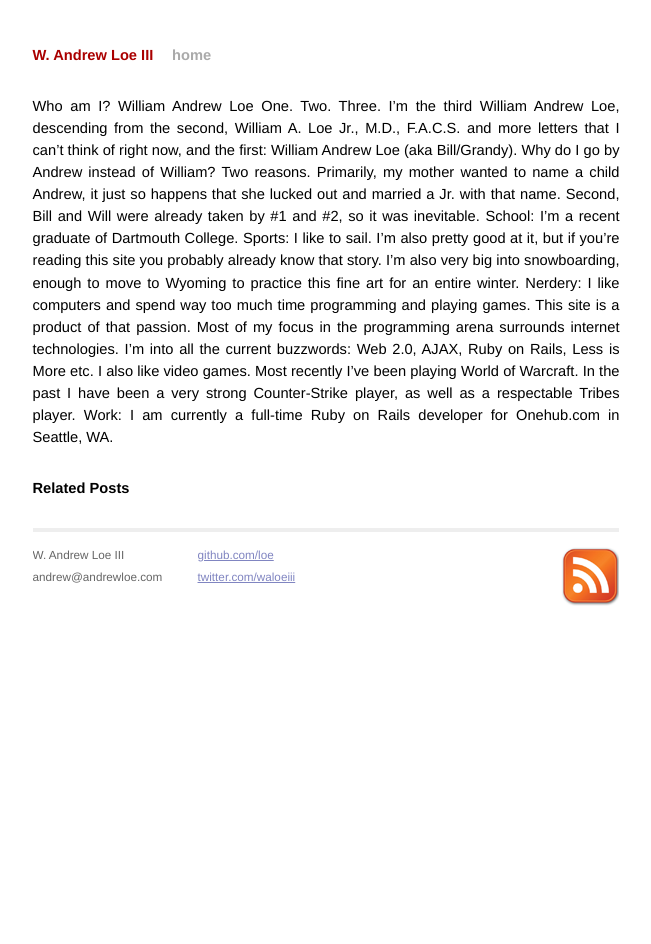
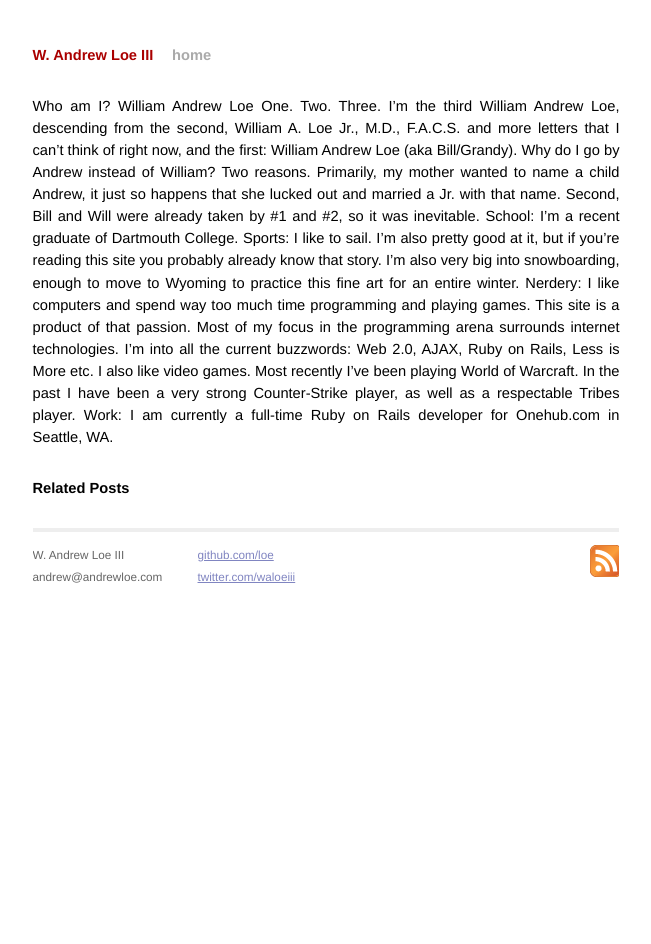
Before and after one commit to loe/journal, a Jekyll site: the page built from about.html, in a window 1280 px wide. Shown: the whole page, without its empty margins (314-965 px from the left). Built offline with Jekyll 4.4.1, drawn with Linux system fonts in a browser that asks for light colours.

Commit message:
Lighter RSS icon.

```diff
--- a/_layouts/default.html
+++ b/_layouts/default.html
@@ -37,7 +37,7 @@
     </div>
     <div class="rss">
       <a href="http://feeds.feedburner.com/WALoeIII-Journal">
-        <img src="/images/rss.png" alt="Subscribe to RSS Feed" />
+        <img src="/images/rss.png" height="32" width="32" alt="Subscribe to RSS Feed" />
       </a>
     </div>
   </div>
```
Also changed, not shown: images/rss.png.
